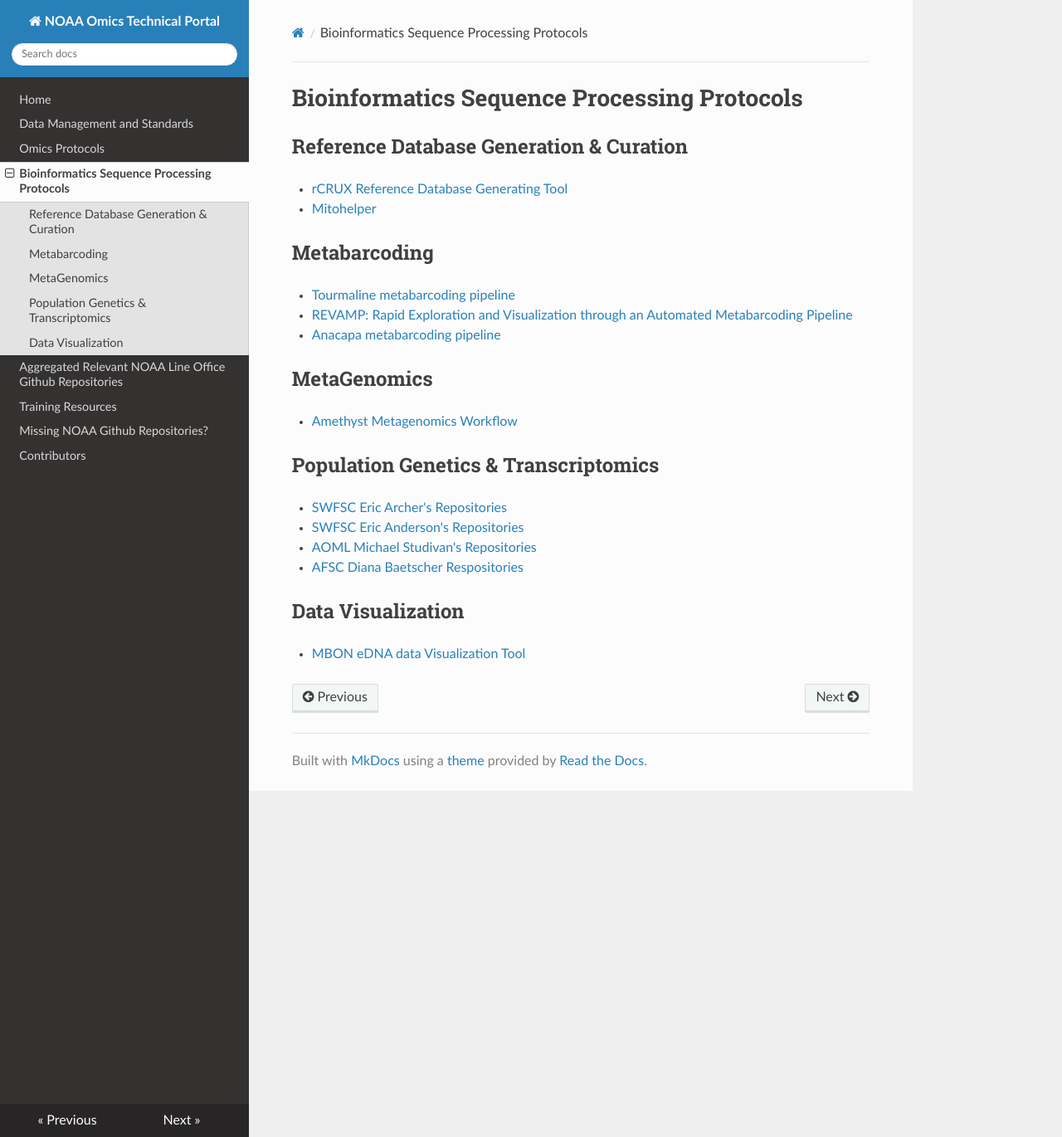
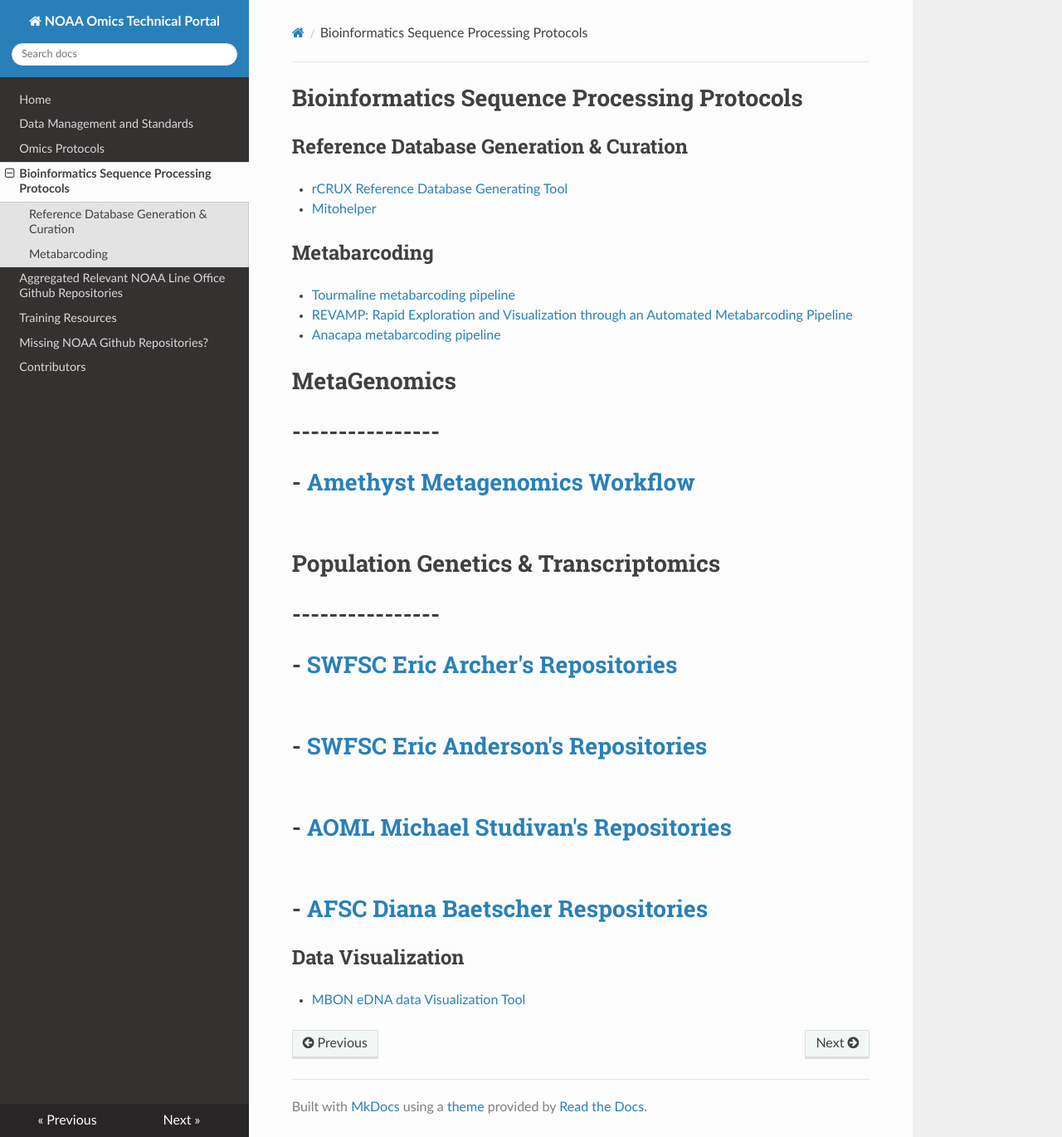
Before and after one commit to NOAA-Omics/NOAA-Omics-Technical-Portal, an MkDocs documentation site: the page built from docs/Bioinformatics-sequence-processing-protocols.md, in a window 1280 px wide and 1370 px high. Shown: the whole window at 83% size. Built offline with MkDocs 1.6.1, drawn with Linux system fonts in a browser that asks for light colours; nearby versions of some CDN libraries.

Commit message:
Update Bioinformatics-sequence-processing-protocols.md

```diff
--- a/docs/Bioinformatics-sequence-processing-protocols.md
+++ b/docs/Bioinformatics-sequence-processing-protocols.md
@@ -17,17 +17,17 @@
 - [Anacapa metabarcoding pipeline](https://github.com/limey-bean/Anacapa) <br>
 
 
-MetaGenomics
-----------------
-- [Amethyst Metagenomics Workflow](https://github.com/aomlomics/amethyst)  <br>
+#MetaGenomics
+#----------------
+#- [Amethyst Metagenomics Workflow](https://github.com/aomlomics/amethyst)  <br>
 
 
-Population Genetics & Transcriptomics
-----------------
-- [SWFSC Eric Archer's Repositories](https://github.com/EricArcher) <br>
-- [SWFSC Eric Anderson's Repositories](https://github.com/eriqande?tab=repositories) <br>
-- [AOML Michael Studivan's Repositories](https://github.com/mstudiva?tab=repositories) <br>
-- [AFSC Diana Baetscher Respositories](https://github.com/dbaetscher)
+#Population Genetics & Transcriptomics
+#----------------
+#- [SWFSC Eric Archer's Repositories](https://github.com/EricArcher) <br>
+#- [SWFSC Eric Anderson's Repositories](https://github.com/eriqande?tab=repositories) <br>
+#- [AOML Michael Studivan's Repositories](https://github.com/mstudiva?tab=repositories) <br>
+#- [AFSC Diana Baetscher Respositories](https://github.com/dbaetscher)
 
 Data Visualization
 ----------------
```
